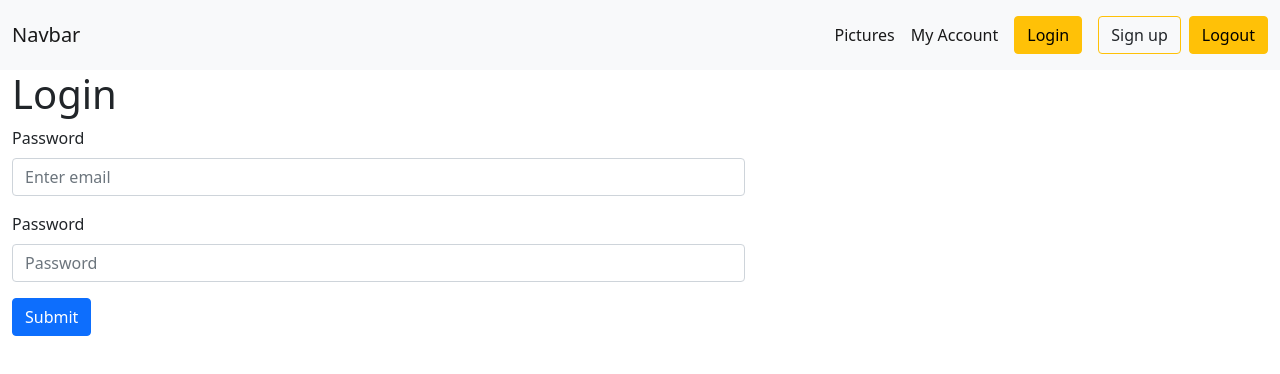
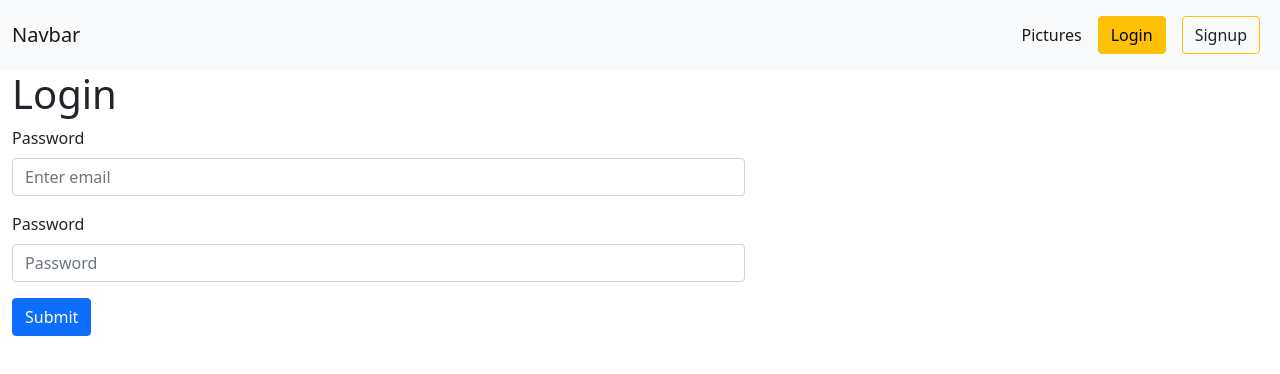
Before and after one commit to ddaniels7009/cis410-fa21-daniels-vue, a Vue app: page /login in a window 1280 px wide. Shown: the top 374 px of the page. Built offline with nearby package versions, Linux system fonts and the light colour scheme; no server answers.

Commit message:
15.2 12/1 header

```diff
--- a/src/components/Account.vue
+++ b/src/components/Account.vue
@@ -40,7 +40,7 @@ export default {
   },
   computed: {
     firstName() {
-      console.log("here is the store so far", this.$store.state);
+      //console.log("here is the store so far", this.$store.state);
       return this.$store.state.user.NameFirst;
     },
   },
@@ -52,7 +52,7 @@ export default {
         },
       })
       .then((theResponse) => {
-        console.log("here is the response", theResponse);
+        //console.log("here is the response", theResponse);
         this.commentsByUser = theResponse.data;
       })
       .catch(() => {
--- a/src/components/Header.vue
+++ b/src/components/Header.vue
@@ -23,7 +23,7 @@
               >Pictures</router-link
             >
           </li>
-          <li class="nav-item">
+          <li v-if="auth" class="nav-item">
             <router-link
               class="nav-link active"
               aria-current="page"
@@ -31,23 +31,25 @@
               >My Account</router-link
             >
           </li>
-          <li class="nav-item">
+
+          <li v-if="!auth" class="nav-item">
             <router-link class="nav-link active" aria-current="page" to="/login"
               ><button class="btn btn-warning">Login</button></router-link
             >
           </li>
-          <li class="nav-item">
+
+          <li v-if="!auth" class="nav-item">
             <router-link
               class="nav-link active"
               aria-current="page"
               to="/signup"
               ><button class="btn btn-outline-warning text-dark">
-                Sign up
+                Signup
               </button></router-link
             >
           </li>
-          <li class="nav-item">
-            <button class="btn btn-warning">Logout</button>
+           <li v-if="auth" class="nav-item">
+            <button class="btn btn-warning" @click="onLogout">Logout</button>
           </li>
         </ul>
       </div>
@@ -55,6 +57,21 @@
   </nav>
 </template>
 
+<script>
+export default {
+  computed: {
+    auth() {
+      return this.$store.state.token;
+    },
+  },
+  methods: {
+    onLogout() {
+      this.$store.dispatch("logout");
+    },
+  },
+};
+</script>
+
 <style scoped>
 .navbar-nav {
   align-items: center;
--- a/src/routes.js
+++ b/src/routes.js
@@ -8,13 +8,23 @@ import NotFound from "./components/NotFound.vue";
 import CommentCreate from "./components/CommentCreate.vue";
 import Signup from "./components/Signup.vue";
 import Account from "./components/Account.vue";
-
+import myStore from "./store.js";
 
 const router = createRouter({
     history: createWebHistory(),
     routes:[
         {path: "/", component: Home},
-        {path: "/account", component: Account},
+        {
+            path: "/account",
+            component: Account,
+            beforeEnter(to, from, next) {
+              if (myStore.state.token) {
+                next();
+              } else {
+                next("/login");
+              }
+            },
+          },
         {path: "/login", component: Login},
         {path: "/pictures", component: Pictures},
         {path: "/picture/:pk",
--- a/src/store.js
+++ b/src/store.js
@@ -27,7 +27,7 @@ export default createStore({
   actions: {
     getPictures({ commit }) {
       axios.get("/pictures").then((aResponse) => {
-        console.log("response in /pictures", aResponse);
+        //console.log("response in /pictures", aResponse);
         commit("storePictures", aResponse.data[0]);
       });
     },
```
